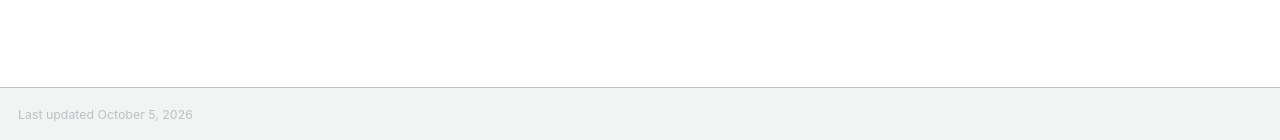
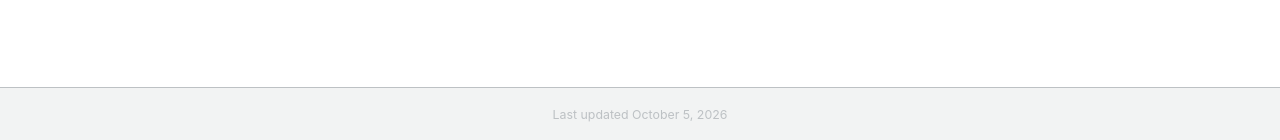
Before and after one commit to henrycitadel9-rgb/henrycitadel9-rgb.github.io, a Jekyll site: the page built from _pages/about.md, in a window 1280 px wide and 1131 px high. Shown: the part 988-1128 px from the top of the window. Built offline with Jekyll 4.4.1, drawn with Linux system fonts in a browser that asks for light colours; a style sheet for code colours, icons or effects is not loaded.

Commit message:
Update footer.html

```diff
--- a/_includes/footer.html
+++ b/_includes/footer.html
@@ -1,3 +1,3 @@
-<div class="page__footer-copyright">
+<div class="page__footer-copyright" style="text-align: center; width: 100%;">
   Last updated {{ "now" | date: "%B %-d, %Y" }}
 </div>
```
